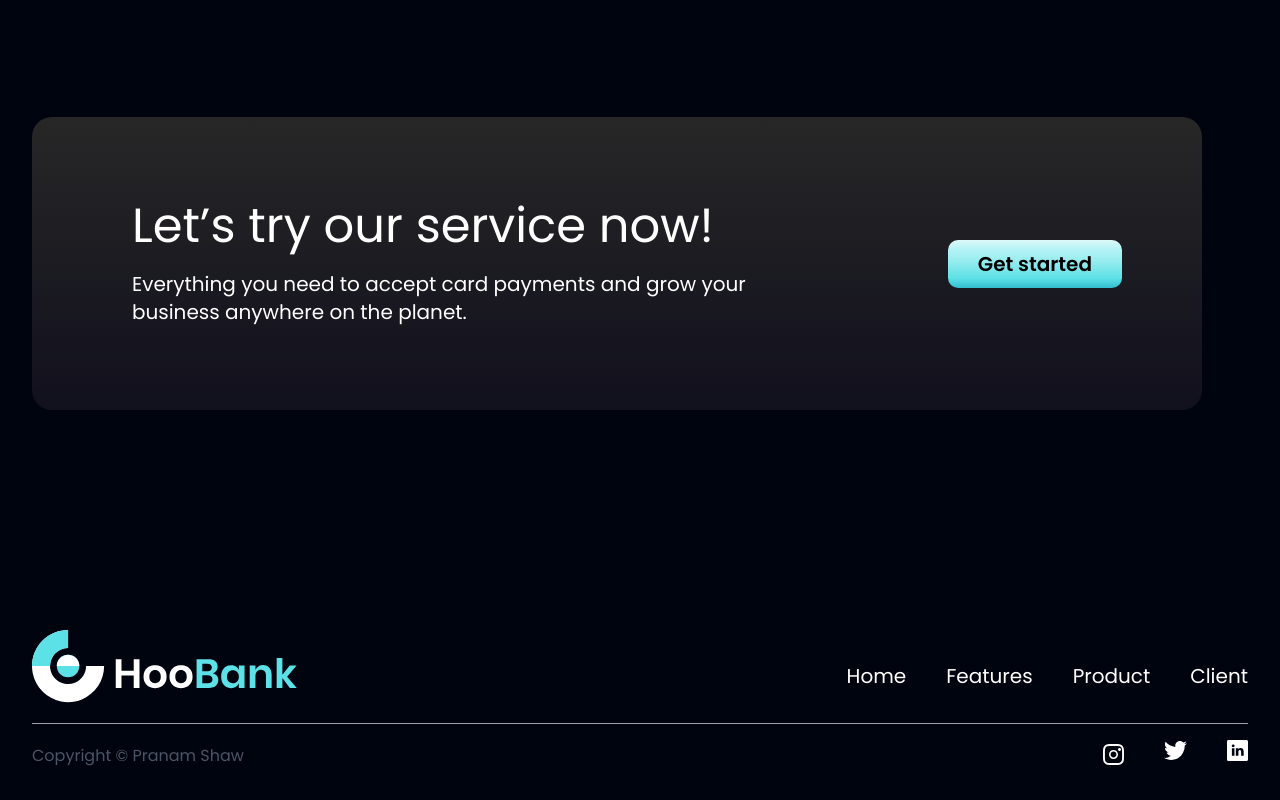
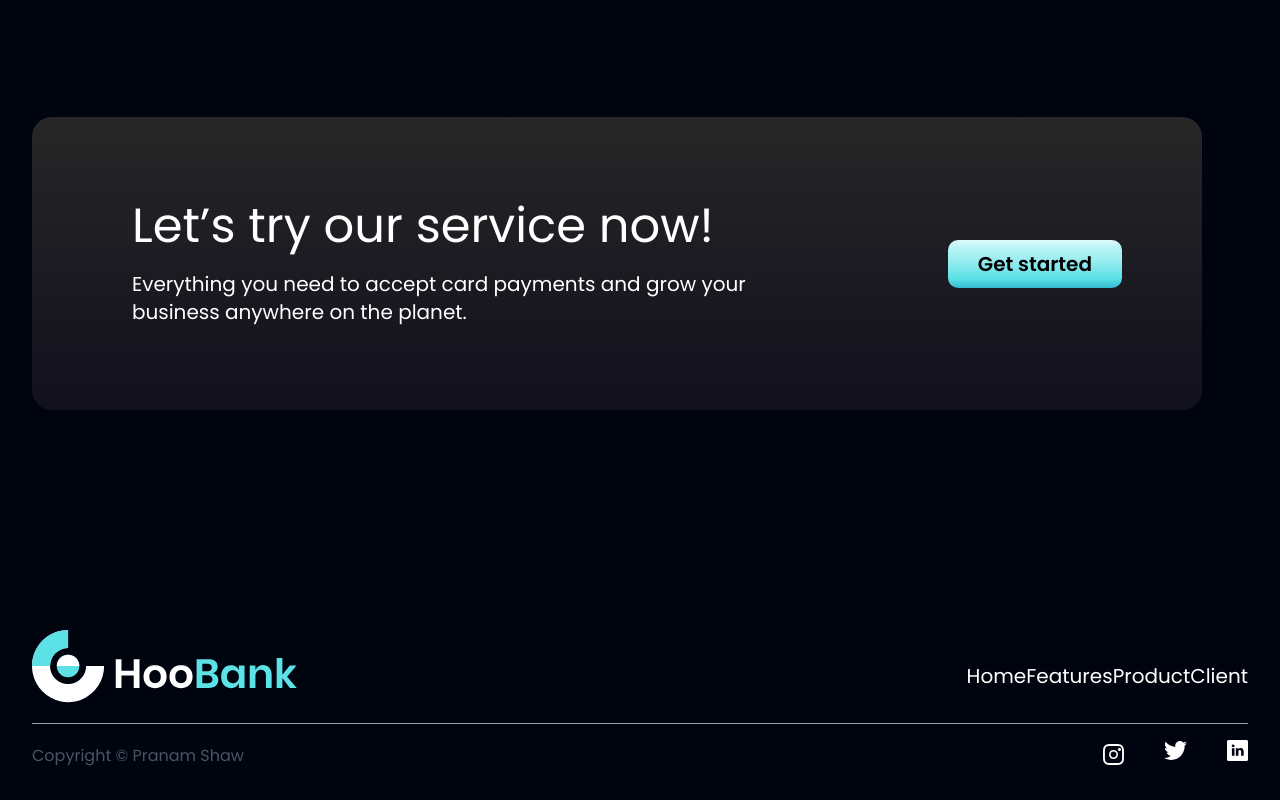
Before and after one commit to codedinpeace/Hoobank-project-1, a React (Vite) app: page / in a window 1280 px wide. Shown: the part 3799-4599 px from the top of the page. Built offline with nearby package versions, Linux system fonts and the light colour scheme; a web font is replaced by a local one.

Commit message:
fixed bugs

```diff
--- a/src/Components/Footer.jsx
+++ b/src/Components/Footer.jsx
@@ -16,7 +16,7 @@ const Footer = () => {
         <div className=''>
         <div className='mt-50 flex  justify-between max-md:flex-col '>
             <img src={assets.logo} alt="" className='mt-5 max-md:w-50' />
-        <div className='flex text-white mt-13 text-xl  gap-10 underline-offset-2 max-md:gap-15 max-md:text-[10px] '>
+        <div className='flex text-white mt-13 text-xl justify-around underline-offset-2 max-md:gap-15 max-md:text-[10px] '>
         <a   className='underline-offset-2 hover:text-blue-300' href="#Home">Home</a>
           <a  className='underline-offset-2 hover:text-blue-300' href="#Fea">Features</a>
           <a className='underline-offset-2 hover:text-blue-300'  href="#Pro">Product</a>
```
